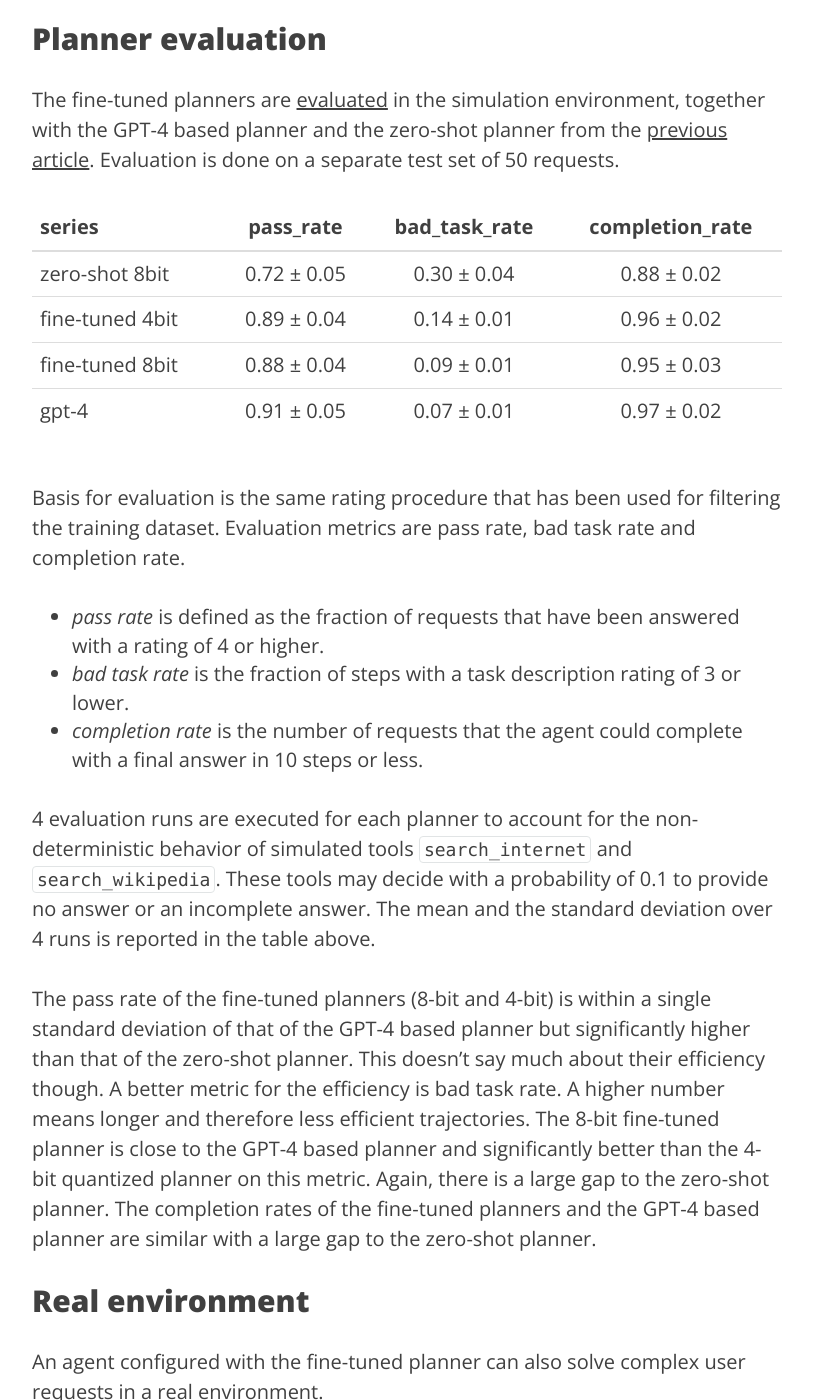
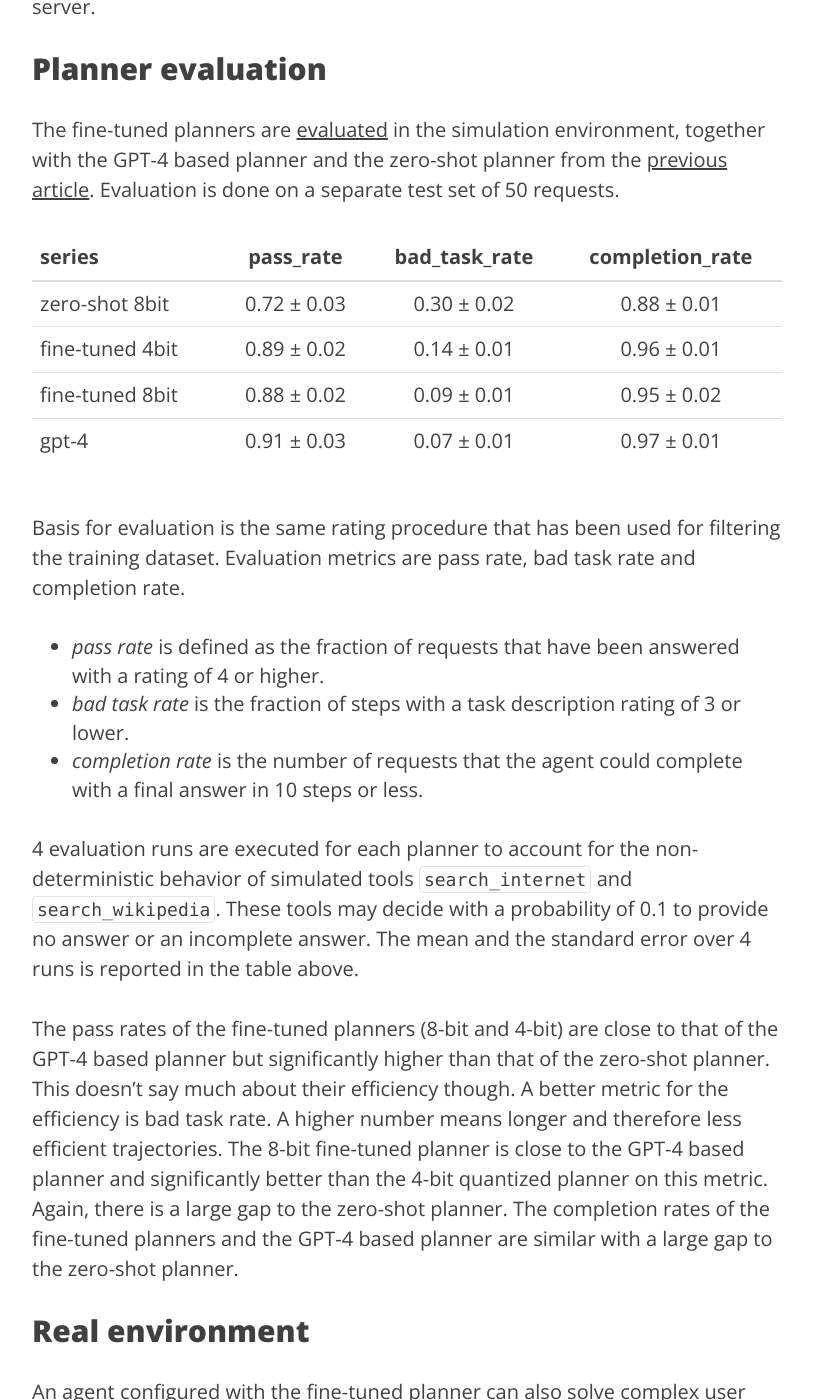
Before and after one commit to krasserm/krasserm.github.io, a Jekyll site: the page built from _posts/2024-05-31-planner-fine-tuning.md, in a window 1280 px wide and 1400 px high, scrolled down 4620 px. Shown: the whole window, without its empty margins (233-1046 px from the left). Built offline with Jekyll 4.4.1, drawn with Linux system fonts in a browser that asks for light colours; comment, search, counter and statistics services are not loaded; some of the changed text lies outside the part shown.

Commit message:
Report standard error instead of standard deviation

```diff
--- a/_posts/2024-05-31-planner-fine-tuning.md
+++ b/_posts/2024-05-31-planner-fine-tuning.md
@@ -89,18 +89,18 @@ After [filtering](https://github.com/krasserm/bot-with-plan/tree/master/simulati
 
 ## Planner fine-tuning
 
-The base model for [planner fine-tuning](https://github.com/krasserm/bot-with-plan/tree/master/train#planner-fine-tuning) is Mistral-7B-v0.1. It is trained for 3 epochs on the generated dataset with QLoRA using [autotrain-advanced](https://github.com/huggingface/autotrain-advanced), running locally. The loss is currently computed on the prompt and completion because the prompt contains a significant amount of planning-specific data which are task-observation pairs from the agent's current trajectory. After merging the adapters back into the base model, they are [converted](https://github.com/krasserm/bot-with-plan/tree/master/train#gguf-conversion-and-quantization) to GGUF, quantized to 8-bit and 4-bit and served on a llama.cpp server.
+The base model for [planner fine-tuning](https://github.com/krasserm/bot-with-plan/tree/master/train#planner-fine-tuning) is Mistral-7B-v0.1. It is trained for 3 epochs on the generated dataset with QLoRA using [autotrain-advanced](https://github.com/huggingface/autotrain-advanced), running locally. The loss is currently computed over the full sequence (prompt and completion) because the prompt contains a significant amount of planning-specific data which are task-observation pairs from the agent's current trajectory. After merging the adapters back into the base model, they are [converted](https://github.com/krasserm/bot-with-plan/tree/master/train#gguf-conversion-and-quantization) to GGUF, quantized to 8-bit and 4-bit and served on a llama.cpp server.
 
 ## Planner evaluation
 
 The fine-tuned planners are [evaluated](https://github.com/krasserm/bot-with-plan/tree/master/simulation#planner-evaluation) in the simulation environment, together with the GPT-4 based planner and the zero-shot planner from the [previous article](/2024/03/06/modular-agent/). Evaluation is done on a separate test set of 50 requests.
 
-| series          | pass_rate   | bad_task_rate | completion_rate |
+| series          |  pass_rate  | bad_task_rate | completion_rate |
 |:----------------|:-----------:|:-------------:|:---------------:|
-| zero-shot 8bit  | 0.72 ± 0.05 | 0.30 ± 0.04   | 0.88 ± 0.02     |
-| fine-tuned 4bit | 0.89 ± 0.04 | 0.14 ± 0.01   | 0.96 ± 0.02     |
-| fine-tuned 8bit | 0.88 ± 0.04 | 0.09 ± 0.01   | 0.95 ± 0.03     |
-| gpt-4           | 0.91 ± 0.05 | 0.07 ± 0.01   | 0.97 ± 0.02     |
+| zero-shot 8bit  | 0.72 ± 0.03 |  0.30 ± 0.02  |   0.88 ± 0.01   |
+| fine-tuned 4bit | 0.89 ± 0.02 |  0.14 ± 0.01  |   0.96 ± 0.01   |
+| fine-tuned 8bit | 0.88 ± 0.02 |  0.09 ± 0.01  |   0.95 ± 0.02   |
+| gpt-4           | 0.91 ± 0.03 |  0.07 ± 0.01  |   0.97 ± 0.01   |
 
 Basis for evaluation is the same rating procedure that has been used for filtering the training dataset. Evaluation metrics are pass rate, bad task rate and completion rate.
 
@@ -108,9 +108,9 @@ Basis for evaluation is the same rating procedure that has been used for filteri
 - *bad task rate* is the fraction of steps with a task description rating of 3 or lower.
 - *completion rate* is the number of requests that the agent could complete with a final answer in 10 steps or less.
 
-4 evaluation runs are executed for each planner to account for the non-deterministic behavior of simulated tools `search_internet` and `search_wikipedia`. These tools may decide with a probability of 0.1 to provide no answer or an incomplete answer. The mean and the standard deviation over 4 runs is reported in the table above.
+4 evaluation runs are executed for each planner to account for the non-deterministic behavior of simulated tools `search_internet` and `search_wikipedia`. These tools may decide with a probability of 0.1 to provide no answer or an incomplete answer. The mean and the standard error over 4 runs is reported in the table above.
 
-The pass rate of the fine-tuned planners (8-bit and 4-bit) is within a single standard deviation of that of the GPT-4 based planner but significantly higher than that of the zero-shot planner. This doesn't say much about their efficiency though. A better metric for the efficiency is bad task rate. A higher number means longer and therefore less efficient trajectories. The 8-bit fine-tuned planner is close to the GPT-4 based planner and significantly better than the 4-bit quantized planner on this metric. Again, there is a large gap to the zero-shot planner. The completion rates of the fine-tuned planners and the GPT-4 based planner are similar with a large gap to the zero-shot planner.
+The pass rates of the fine-tuned planners (8-bit and 4-bit) are close to that of the GPT-4 based planner but significantly higher than that of the zero-shot planner. This doesn't say much about their efficiency though. A better metric for the efficiency is bad task rate. A higher number means longer and therefore less efficient trajectories. The 8-bit fine-tuned planner is close to the GPT-4 based planner and significantly better than the 4-bit quantized planner on this metric. Again, there is a large gap to the zero-shot planner. The completion rates of the fine-tuned planners and the GPT-4 based planner are similar with a large gap to the zero-shot planner.
 
 ## Real environment
 
```
